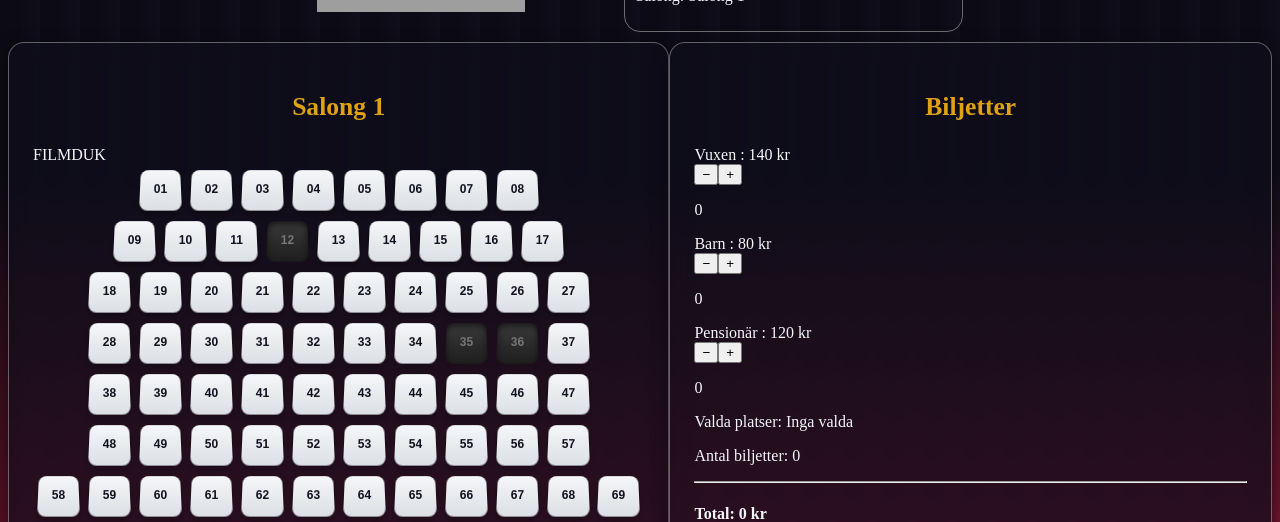
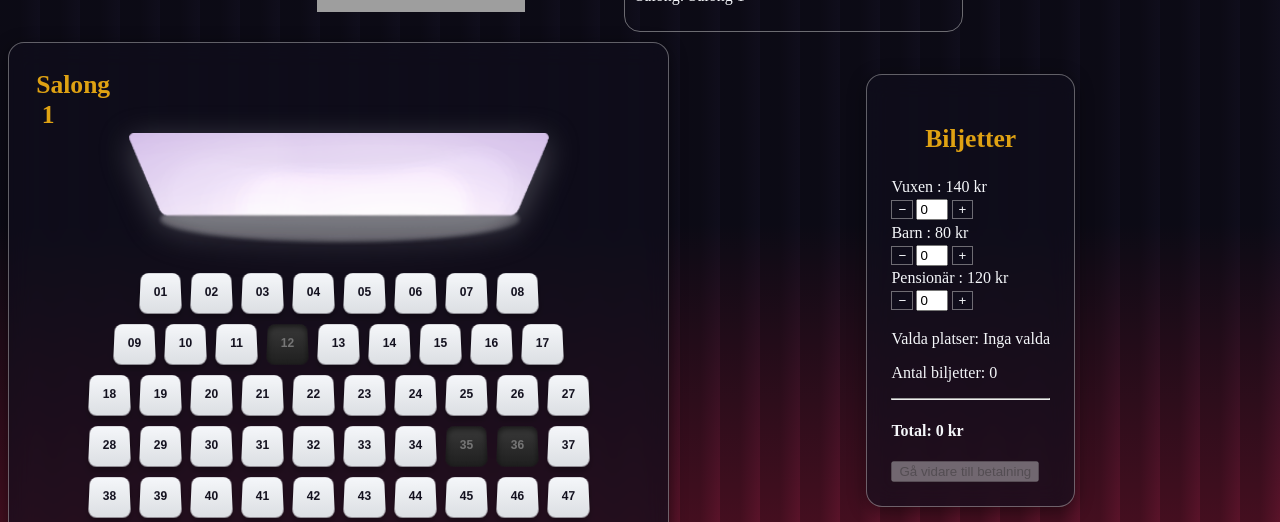
Before and after one commit to jimmybookkyh-crypto/FrontendProject-GR-B, a React (Vite) app: page /booking in a window 1280 px wide. Shown: the part 278-800 px from the top of the page. Built offline with nearby package versions, Linux system fonts and the light colour scheme; grey boxes are pictures that could not be loaded.

Commit message:
css + icon

```diff
--- a/src/Booking.css
+++ b/src/Booking.css
@@ -43,6 +43,13 @@ background:
     height: auto;
 }
 
+.booking-val-col{
+  display: flex;
+  justify-content: center;
+  align-items: flex-start;
+  margin-top: 2rem;
+}
+
 .ticket-card {
   background: rgba(16, 14, 28, 0.65);
   backdrop-filter: blur(12px);
@@ -50,6 +57,16 @@ background:
   border-radius: 1rem;
   padding: 24px;
   box-shadow: 0 4px 18px rgba(0, 0, 0, 0.45);
+}
+.btn-outline-secondary{
+  background: rgba(16, 14, 28, 0.65);
+  border: 1px solid rgba(253, 252, 250, 0.4);
+  color: var(--off-white);
+}
+
+.text-center{
+  max-width: 1.5rem;
+  margin: 0.2rem;
 }
 
  h3 {
@@ -59,8 +76,6 @@ background:
   color: var(--gold);
   text-align: center;
 }
-
-
 
 .seatchart-card {
   overflow-x: auto;
@@ -123,6 +138,21 @@ background:
   transform: perspective(80px) rotateX(10deg) scale(1.05);
   box-shadow: 0 4px 10px rgba(223, 162, 19, 0.6);
 }
+.screen-icon-wrap {
+  display: flex;
+  justify-content: center;
+  margin: 0 auto 1.25rem;
+  width: 100%;
+}
+
+.screen-icon {
+  display: block;
+  width: min(100%, 420px);
+  height: auto;
+  object-fit: contain;
+  filter: drop-shadow(0 8px 16px rgba(245, 247, 250, 0.25));
+}
+
 
 .booking-main-row {
   display: flex;
--- a/src/pages/Booking.tsx
+++ b/src/pages/Booking.tsx
@@ -1,4 +1,4 @@
-import { Row, Container, Col, Card } from "react-bootstrap";
+import { Row, Container, Col, Card, InputGroup, Form} from "react-bootstrap";
 import { useState } from "react";
 import { useNavigate } from "react-router"
 import "../Booking.css"
@@ -32,7 +32,7 @@ export default function BookingPage() {
   }
 ]
 
-  const currentSalon = auditoriums[0];
+  const currentSalon = auditoriums[0]; //hämta salong från databas
 
   const buildRows = (seatsPerRow: number[]) => {
     let seatNumber = 1;
@@ -79,6 +79,23 @@ export default function BookingPage() {
         ? current.filter((selected) => selected !== seat)
         : [...current, seat])
   }
+
+  const handleInputChange = (value: string, setter: (val: number) => void, currentTicketTypeVal: number) => {
+    const parsed = parseInt(value, 10);
+    if (isNaN(parsed) || parsed < 0) {
+      setter(0);
+      return;
+    }
+
+    const otherTicketsCount = totaltTickets - currentTicketTypeVal;
+    const maxAllowed = selectedSeats.length - otherTicketsCount;
+
+    if (parsed > maxAllowed) {
+      setter(Math.max(0, maxAllowed));
+    } else {
+      setter(parsed);
+    }
+  };
 
   const handleCheckout = () => {
     navigate("/bookingconfirmation", {
@@ -128,10 +145,14 @@ export default function BookingPage() {
           <Card className="seatchart-card">
             <Card.Body>
               <h3 className="text-center mb-4">
-                Salong 1
+                Salong 1 {/*Hämta salong från databas och namn*/}
               </h3>
-              <div className="bg-dark text-white text-center py-3 mb-5 rounded">
-                FILMDUK
+              <div className="screen-icon-wrap">
+                <img
+                  src="src/assets/img/screenIco.png"
+                  alt="Bioduk"
+                  className="screen-icon"
+                />
               </div>
               <div className= "seat-map">
                 {rows.map((row) => (
@@ -177,69 +198,81 @@ export default function BookingPage() {
               <h3>Biljetter</h3>
               <div className="d-flex justify-content-between align-items-center mb-3">
                 <span>Vuxen : 140 kr</span>
-                <div className="btn-group">
+                <InputGroup style={{ maxWidth: "140px" }}>
                   <button
                     className="btn btn-outline-secondary"
-                    onClick={() =>
-                      setAdultTickets(Math.max(0, adultTickets - 1))
-                    }
+                    type="button"
+                    onClick={() => setAdultTickets(Math.max(0, adultTickets - 1))}
                   >
                     −
                   </button>
+                  <Form.Control
+                    type="number"
+                    className="text-center"
+                    value={adultTickets}
+                    onChange={(e) => handleInputChange(e.target.value, setAdultTickets)}
+                    min="0"
+                  />
                   <button
                     className="btn btn-outline-secondary"
-                    onClick={() =>
-                      setAdultTickets(adultTickets + 1)
-                    }
+                    type="button"
+                    onClick={() => setAdultTickets(adultTickets + 1)}
                   >
                     +
                   </button>
-                  <p>{adultTickets}</p>
-                </div>
+                </InputGroup>
               </div>
               <div className="d-flex justify-content-between align-items-center mb-3">
                 <span>Barn : 80 kr</span>
-                <div className="btn-group">
+                <InputGroup style={{ maxWidth: "140px" }}>
                   <button
                     className="btn btn-outline-secondary"
-                    onClick={() =>
-                      setChildTickets(Math.max(0, childTickets - 1))
-                    }
+                    type="button"
+                    onClick={() => setChildTickets(Math.max(0, childTickets - 1))}
                   >
                     −
                   </button>
+                  <Form.Control
+                    type="number"
+                    className="text-center"
+                    value={childTickets}
+                    onChange={(e) => handleInputChange(e.target.value, setChildTickets)}
+                    min="0"
+                  />
                   <button
                     className="btn btn-outline-secondary"
-                    onClick={() =>
-                      setChildTickets(childTickets + 1)
-                    }
+                    type="button"
+                    onClick={() => setChildTickets(childTickets + 1)}
                   >
                     +
                   </button>
-                  <p>{childTickets}</p>
-                </div>
+                </InputGroup>
               </div>
               <div className="d-flex justify-content-between align-items-center mb-3">
                 <span>Pensionär : 120 kr</span>
-                <div className="btn-group">
+                <InputGroup style={{ maxWidth: "140px" }}>
                   <button
                     className="btn btn-outline-secondary"
-                    onClick={() =>
-                      setSeniorTickets(Math.max(0, seniorTickets - 1))
-                    }
+                    type="button"
+                    onClick={() => setSeniorTickets(Math.max(0, seniorTickets - 1))}
                   >
                     −
                   </button>
+                  <Form.Control
+                    type="number"
+                    className="text-center"
+                    value={seniorTickets}
+                    onChange={(e) => handleInputChange(e.target.value, setSeniorTickets)}
+                    min="0"
+                  />
                   <button
                     className="btn btn-outline-secondary"
-                    onClick={() =>
-                      setSeniorTickets(seniorTickets + 1)
-                    }
+                    type="button"
+                    onClick={() => setSeniorTickets(seniorTickets + 1)}
                   >
                     +
                   </button>
-                  <p>{seniorTickets}</p>
-                </div>
+                </InputGroup>
               </div>
               <p>Valda platser:{" "}
                 {selectedSeats.length > 0
```
Also changed, not shown: src/assets/img/screenIco.png (added).
